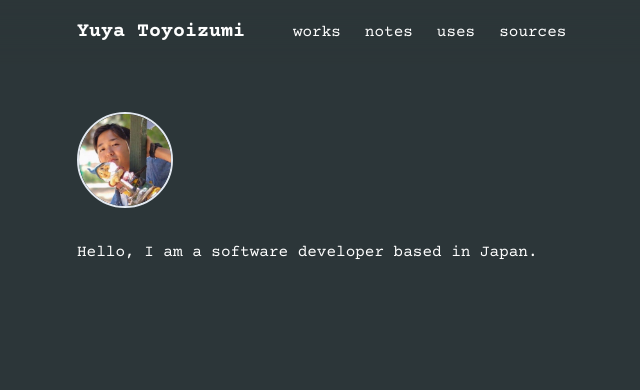
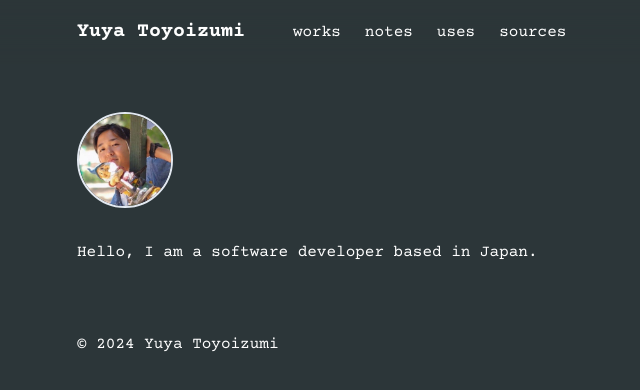
Before and after one commit to yuya-toyoizumi/my-site, a Next.js app: page / in a window 1280 px wide. Shown: the top 390 px of the page, without its empty margins (195-835 px from the left). Built offline with nearby package versions, Linux system fonts and the light colour scheme.

Commit message:
add footer

```diff
--- a/src/app/layout.tsx
+++ b/src/app/layout.tsx
@@ -2,6 +2,7 @@ import type { Metadata } from "next";
 import { Courier_Prime } from "next/font/google";
 import "./globals.css";
 import { Header } from "@/components/header";
+import Footer from "@/components/footer";
 
 const courierPrime = Courier_Prime({
   weight: ["400", "700"],
@@ -25,6 +26,7 @@ export default function RootLayout({
         <div className='container max-w-3xl mx-auto px-4'>
           {children}
         </div>
+        <Footer />
       </body>
     </html>
   );
--- /dev/null
+++ b/src/components/footer.tsx
@@ -0,0 +1,11 @@
+export default function Footer() {
+  return (
+    <>
+      <div className="container max-w-3xl mx-auto px-4">
+        <div className="relative flex items-center justify-between h-16">
+          <p>&copy; 2024 Yuya Toyoizumi</p>
+        </div>
+      </div>
+    </>
+  )
+}
```
